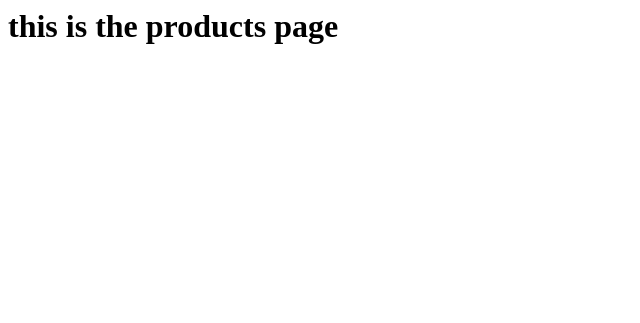
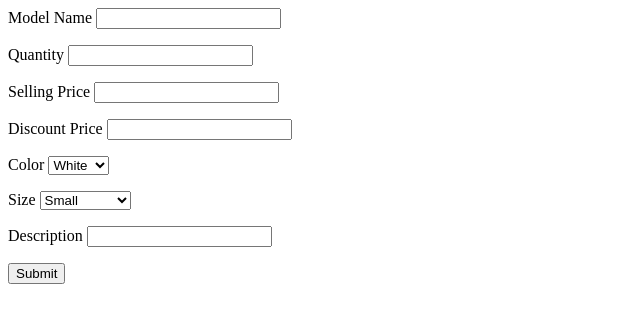
Before and after one commit to devz159/estore, a CodeIgniter app: page /estore/index.php/products/index in a window 1280 px wide. Shown: the top 323 px of the page, without its empty margins (0-640 px from the left). Run offline with CodeIgniter, Linux system fonts and the light colour scheme.

Commit message:
adds product create
still has problems on display of products create_view

```diff
--- a/application/config/autoload.php
+++ b/application/config/autoload.php
@@ -64,7 +64,7 @@ $autoload['libraries'] = array('database','session', 'form_validation');
 |	$autoload['helper'] = array('url', 'file');
 */
 
-$autoload['helper'] = array('url');
+$autoload['helper'] = array('url','debug_me');
 
 
 /*
--- a/application/controllers/products.php
+++ b/application/controllers/products.php
@@ -10,30 +10,49 @@ public function __construct() {
 
 	public function index(){
 
-	$data['main_content'] = "products_view";
-	$this->load->view('products_view',$data);
-
+	$data['main_content'] = "products/create_view";
+	$this -> load -> view('includes/template', $data);
 	}
 
 
-	public function add() {
+	public function create($param = ''){
 
+		$this->load->library('form_validation');
+		$this->load->model('mdldata');
 
+		$this->form_validation->set_rules('product_name', 'product_name', 'required');
+		$this->form_validation->set_rules('quantity','quantity', 'required' );
+		$this->form_validation->set_rules('selling_price','selling_price', 'required');
+		$this->form_validation->set_rules('discounted_price','discounted_price', 'required');
+		$this->form_validation->set_rules('color', 'color','required');
+		$this->form_validation->set_rules('size', 'size','required');
+		$this->form_validation->set_rules('description', 'description','required');
+
+		if($this->form_validation->run() == FALSE){     //if form in fields are incomplete, returns you to login_view
+			$this->create('Please complete the form');
+		}
+	else{
+			$params = array(
+							'table' => array ('name' => 'product'),
+							'fields' => array (
+												'product_name' => $this->input->post('product_name'),
+												'quantity' => $this->input->post('quantity'),
+												'selling_price' => $this->input->post('selling_price'),
+												'discounted_price' => $this->input->post('discounted_price'),
+												'color' => $this->input->post('color'),
+												'size' => $this->input->post('size'),
+												'description' => $this->input->post('description'),
+												'status' => 1 //active-1 inactive-0
+												)
+										);
+
+					//	$this->mdldata->SQLText(TRUE);
+				//		 $query = $this->mdldata->buildQueryString();
+
+						$this->mdldata->insert($params);
+						$data['main_content'] = 'login/dashboard_view';
+						$this->load->view('includes/template', $data);
+
+			}
 	}
-
-	public function delete(){
-
-	}
-
-
-	public function edit(){
-
-	}
-
-	public function read(){
-
-	}
-
-
-
 }
--- a/application/views/login/login_view.php
+++ b/application/views/login/login_view.php
@@ -2,7 +2,7 @@
 	<p class="error"><?php if(!empty($error)){echo $error;}?></p>
     <?php echo form_open(base_url() . 'login/validatelogin');?>
 
-     <p><label>Username</label><input type="text" name="username" /></p>
+     <p><label>Username</label><input type="text" name="username" /> </p>
      <p><label>Password</label><input type="password" name="password" /></p>
 	<p><input type="submit" value="submit" /></p>
 
--- /dev/null
+++ b/application/views/products/create_view.php
@@ -0,0 +1,34 @@
+<div>
+	<p class="error"><?php if(!empty($error)){echo $error;}?></p>
+    <?php echo form_open(base_url() . 'product/create_view');?>
+
+     <p><label>Model Name</label> <input type="text" name="product_name" /></p>
+     <p><label>Quantity</label> <input type="number" name= "quanity" /></p>
+     <p><label>Selling Price</label> <input type = "number" name="selling_price" /></p>
+     <p><label>Discount Price</label> <input type = "number" name="discounted_price" /></p>
+     <p><label>Color</label>
+     	<select name = "color">
+				<option value="0"> White</option>
+				<option value="1"> Black</option>
+				<option value="2"> Grey</option>
+				<option value="3"> Red</option>
+				<option value="4"> Blue</option>
+				<option value="5"> Yellow</option>
+				<option value="6"> Pink</option>
+				<option value="7"> Green</option>
+				<option value="8"> Violet</option>
+     	</select> </p>
+
+	<p><label>Size</label>
+		<select name = "size">
+				<option value="0"> Small</option>
+				<option value="1"> Medium</option>
+				<option value="2"> Large</option>
+				<option value="3"> Extra Large</option>
+		</select> </p>
+
+	<p><label>Description</label> <input type= "text" name="description" /></p>
+
+
+	<p><input type="submit" value="Submit" /></p>
+</div>
--- /dev/null
+++ b/application/views/products/update_view.php
@@ -0,0 +1,5 @@
+public function () {
+
+
+
+}
--- a/application/views/products_view.php
+++ /dev/null
@@ -1,7 +0,0 @@
-<html>
-
-<h1> this is the products page </h1>
-
-
-
-</html>
```
Also changed, not shown: application/controllers/login.php (+5 -5 lines), application/views/login/registration_view.php (+3 -4 lines), application/views/products/delete_view.php (added, +7 -0 lines), application/views/products/edit_view.php (added, +8 -0 lines), estore.sql (+8 -8 lines).
